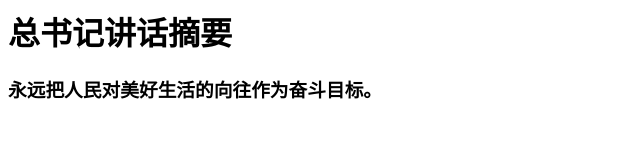
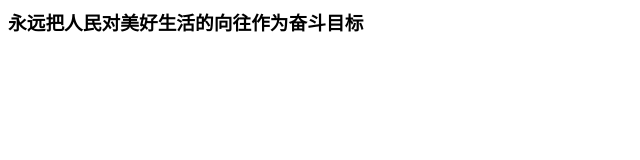
Before and after one commit to zhangqhai/zhangqhai.github.io, a plain HTML site: page index.html in a window 1280 px wide. Shown: the whole page, without its empty margins (0-640 px from the left). Drawn offline with Linux system fonts and the light colour scheme.

Commit message:
Update index.html
update

```diff
--- a/index.html
+++ b/index.html
@@ -1,3 +1,2 @@
-<h1>总书记讲话摘要</h1>
 <h2></h2>
-<h3>永远把人民对美好生活的向往作为奋斗目标。</h3>
+<h3>永远把人民对美好生活的向往作为奋斗目标</h3>
```
